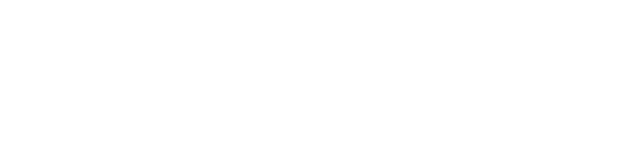
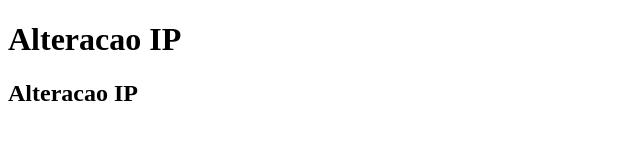
Before and after one commit to jeanvs96/exercicio, a plain HTML site: page index.html in a window 1280 px wide. Shown: the whole page, without its empty margins (0-640 px from the left). Drawn offline with Linux system fonts and the light colour scheme.

Commit message:
alteracoes na develop pelo IP

```diff
--- a/index.html
+++ b/index.html
@@ -7,5 +7,7 @@
     <title>Document</title>
 </head>
 <body>
+    <h1>Alteracao IP</h1>
+    <h2>Alteracao IP</h2>
 </body>
 </html>
```
